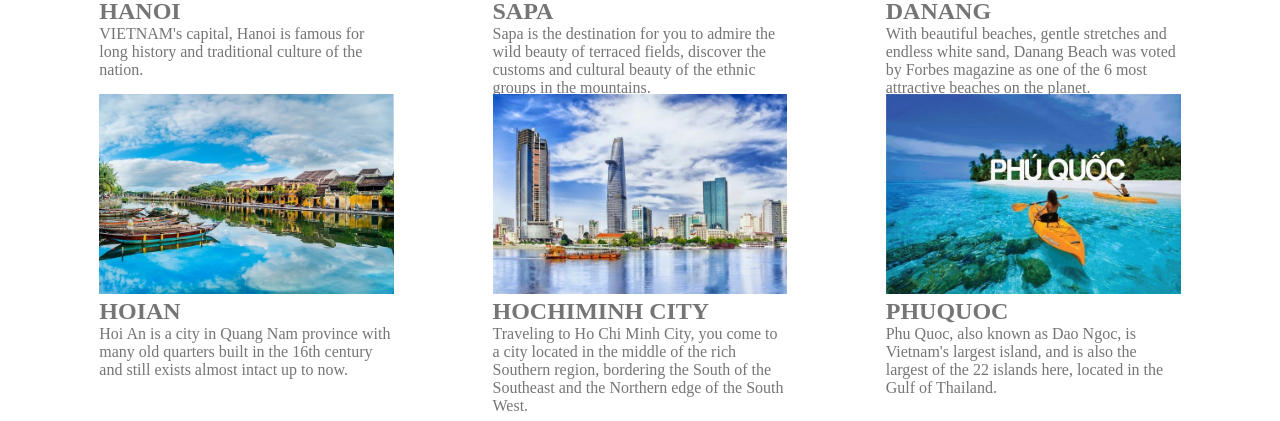
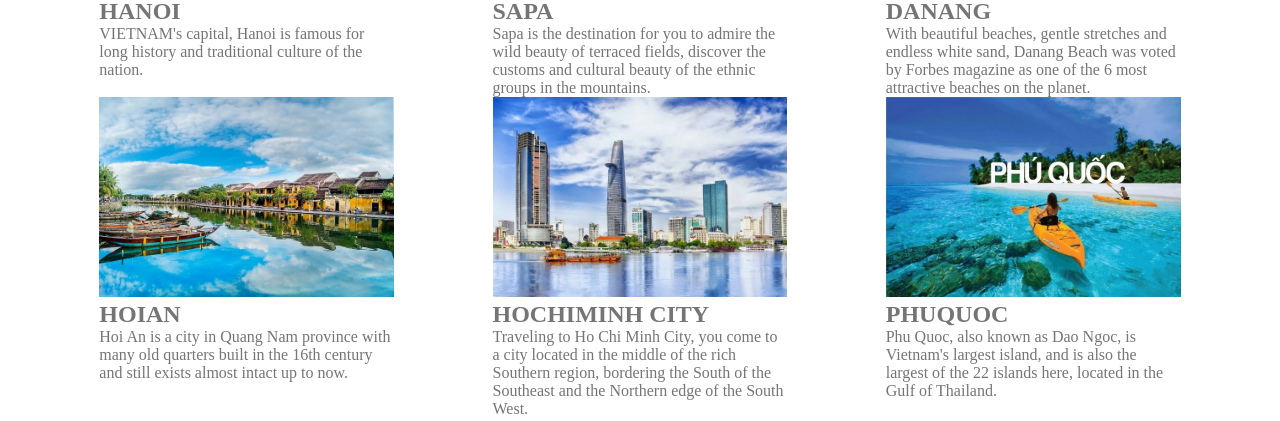
Before and after one commit to ducarQQ/VIETNAMtravel, a plain HTML site: page index.html in a window 1280 px wide. Shown: the part 1386-1807 px from the top of the page. Drawn offline with Linux system fonts and the light colour scheme.

Commit message:
Add files via upload

```diff
--- a/style.css
+++ b/style.css
@@ -113,7 +113,7 @@
 		}
 		.content .upper{
 			width: 100%;
-			height: 50%;
+			height: auto;
 			justify-content: space-around;
 			display: flex;
 		}
```
